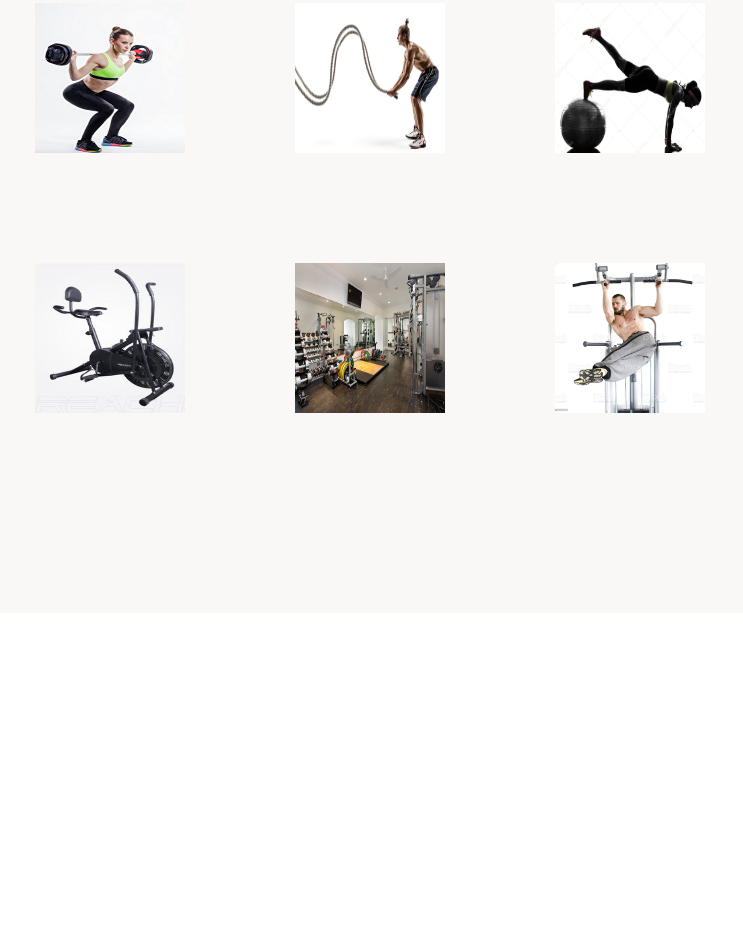
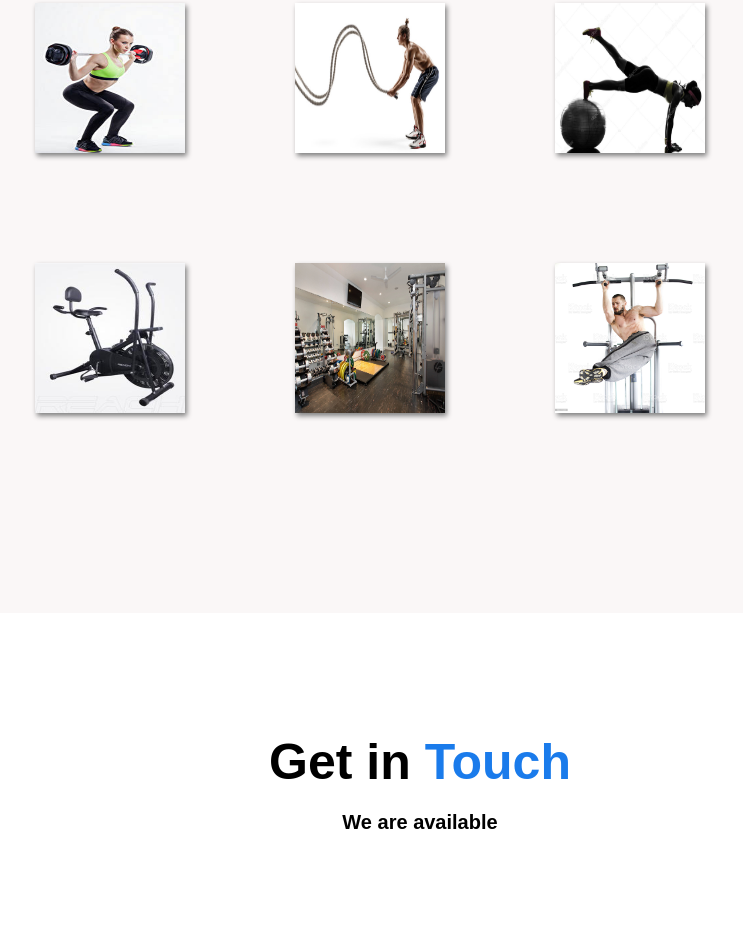
Before and after one commit to mdafsha9/GymProject, a plain HTML site: page index.html in a window 1280 px wide. Shown: the part 3624-4558 px from the top of the page, without its empty margins (220-963 px from the left). Before the commit the page ends 4237 px from the top, so only its background shows below. Drawn offline with Linux system fonts and the light colour scheme.

Commit message:
started contact section

```diff
--- a/index.html
+++ b/index.html
@@ -134,5 +134,11 @@
         <img src="images/w6.jpg">
       </div>
     </section>
+    <section id="contact">
+      <div class="services-infom">
+        <h1>Get in <span>Touch</span></h1>
+        <p>We are available</p>
+      </div>
+    </section>
   </body>
 </html>
--- a/style.css
+++ b/style.css
@@ -214,12 +214,14 @@ section{
   justify-content:center;
   margin-top:10px;
 
+
 }
 .equip img{
   width:150px;
   height:150px;
+  box-shadow:2px 3px 5px grey;
 }
-#work, #testimonials{
+#work, #testimonials, #contact{
   text-align:center;
 }
 .services-infom h1{
```
